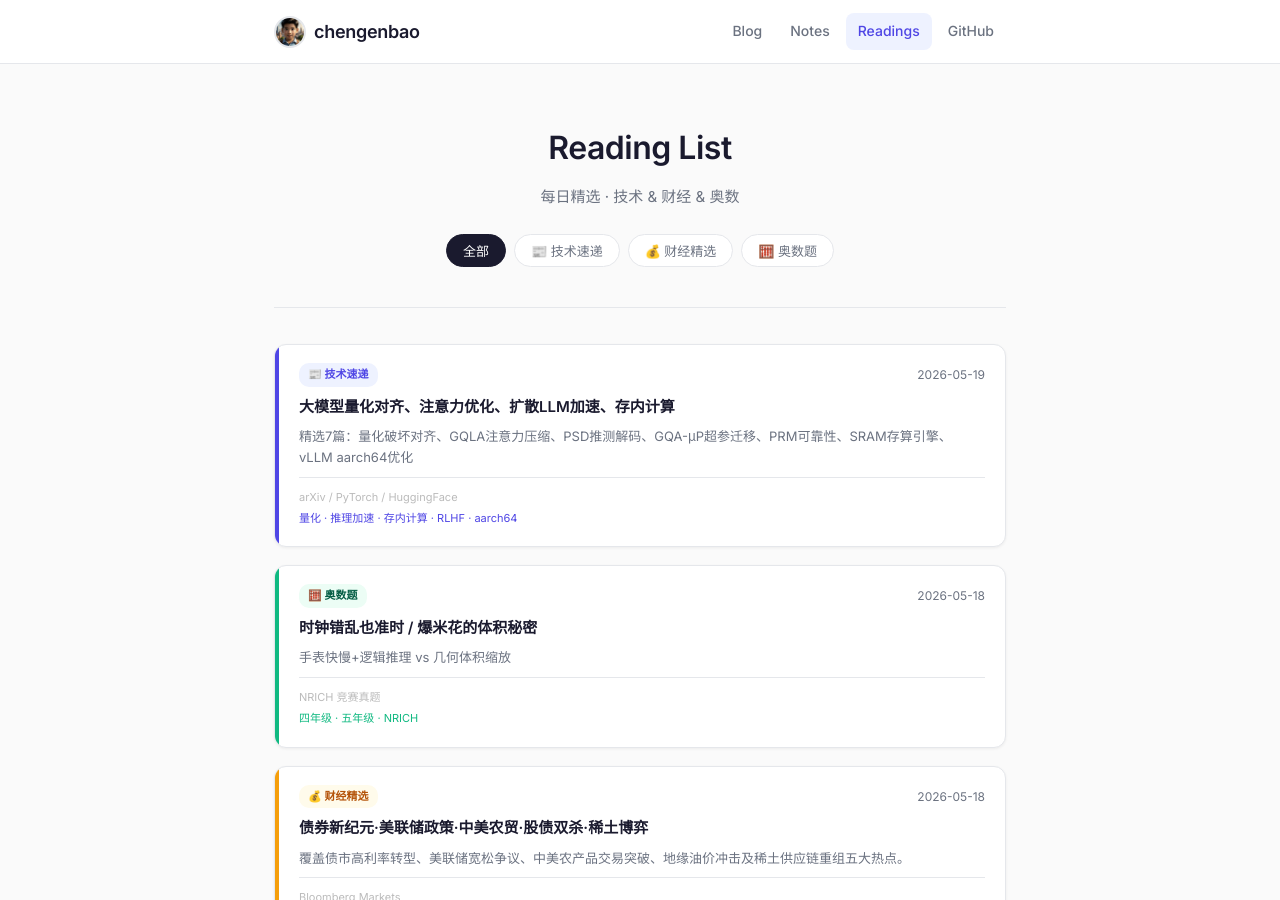
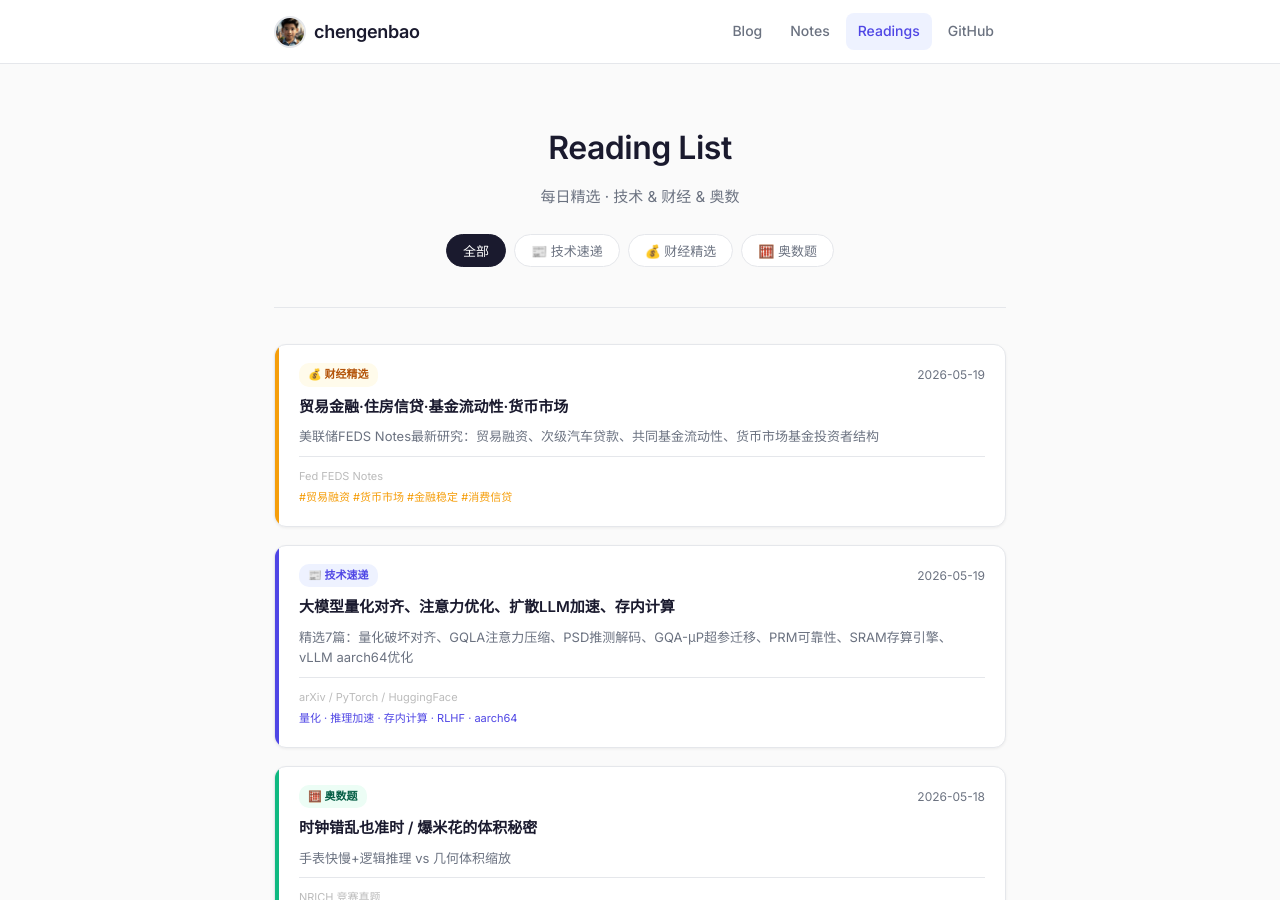
Before and after one commit to chengenbao/chengenbao.github.io, a Jekyll site: the page built from reading-list/index.md, in a window 1280 px wide and 900 px high. Built offline with Jekyll 4.4.1, drawn with Linux system fonts in a browser that asks for light colours.

Commit message:
Add finance daily card 2026-05-19

```diff
--- a/reading-list/index.md
+++ b/reading-list/index.md
@@ -18,6 +18,22 @@ permalink: /reading-list/
   </div>
 
   <div class="rl-grid">
+<a class="rl-card finance" href="/reading-list/2026-05-19-finance-daily/">
+  <div class="rl-accent"></div>
+  <div class="rl-body">
+    <div class="rl-top">
+      <span class="rl-badge finance">💰 财经精选</span>
+      <time>2026-05-19</time>
+    </div>
+    <h2>贸易金融·住房信贷·基金流动性·货币市场</h2>
+    <p>美联储FEDS Notes最新研究：贸易融资、次级汽车贷款、共同基金流动性、货币市场基金投资者结构</p>
+    <div class="rl-meta">
+      <span class="rl-source">Fed FEDS Notes</span>
+      <span class="rl-tags">#贸易融资 #货币市场 #金融稳定 #消费信贷</span>
+    </div>
+  </div>
+</a>
+
 <a class="rl-card tech" href="/reading-list/2026-05-19-tech-daily/">
   <div class="rl-accent"></div>
   <div class="rl-body">
```
